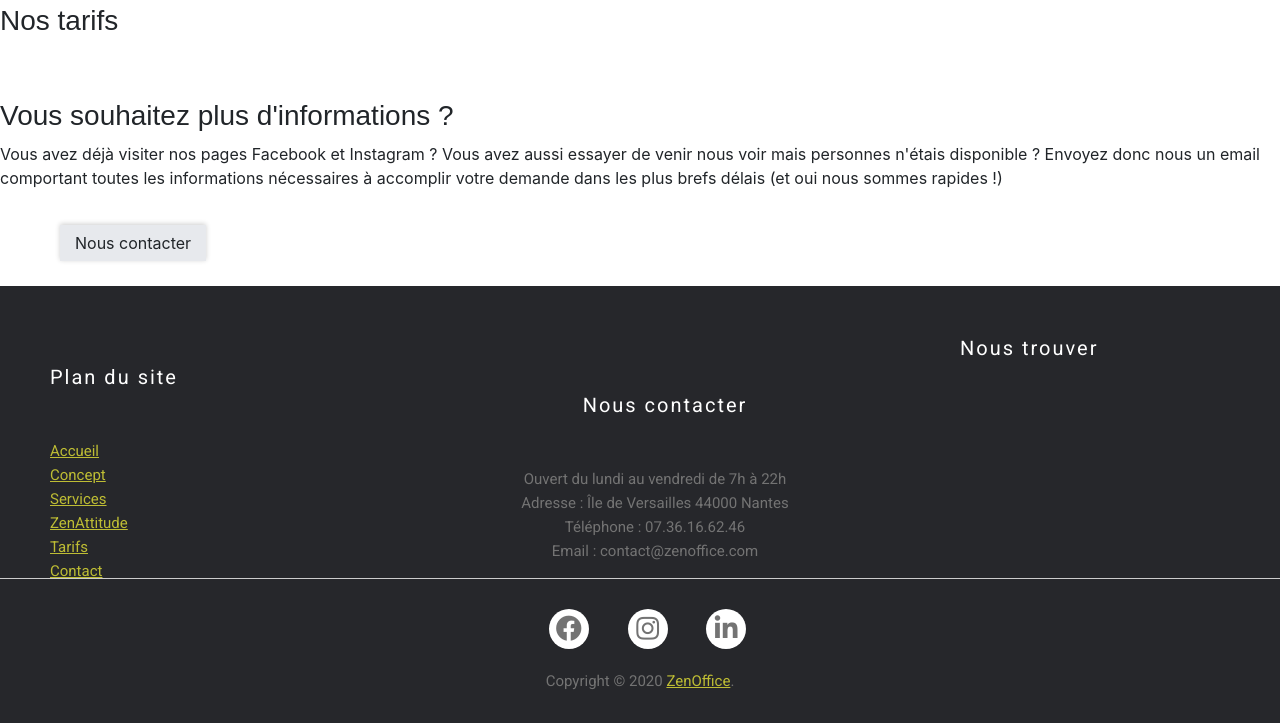
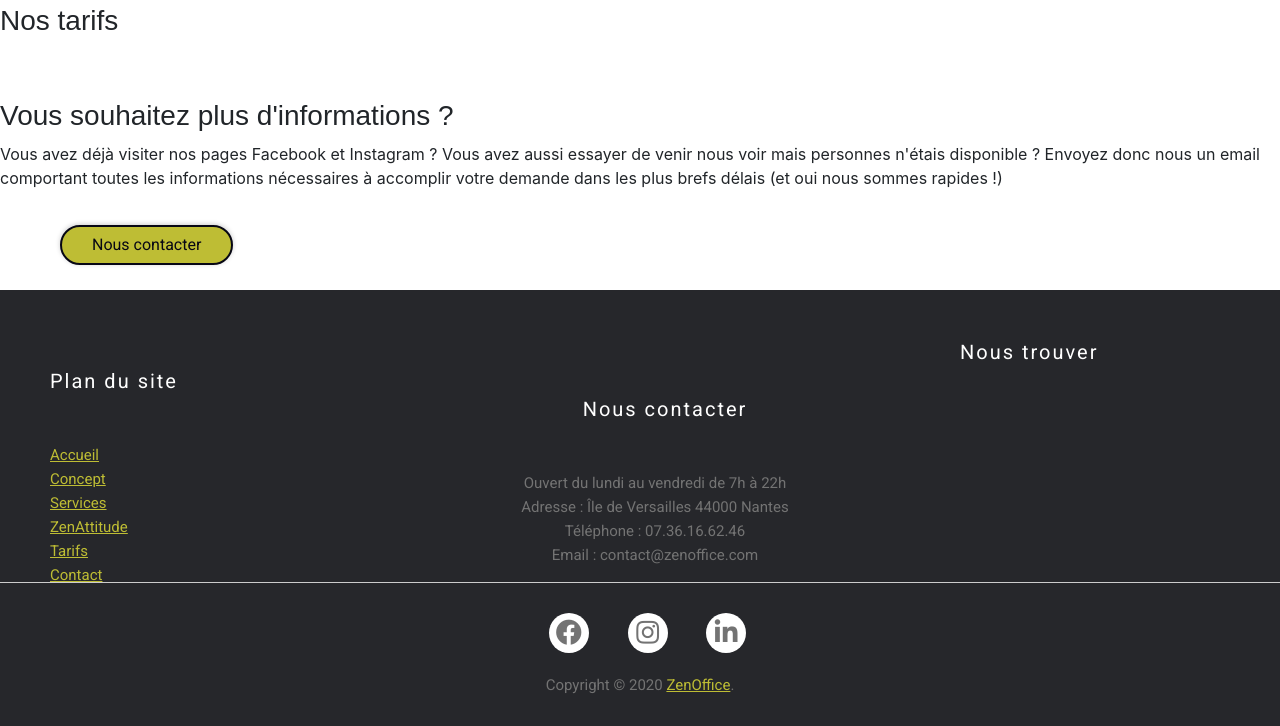
Before and after one commit to TiF0N/MSPR-HTML, a PHP site: page /tarifs.php in a window 1280 px wide. Shown: the part 560-1286 px from the top of the page. Run offline with PHP 8.4, Linux system fonts and the light colour scheme; style sheets or scripts are compiled from the project's sources; some libraries are stand-ins or nearby versions.

Commit message:
update: btn

```diff
--- a/concept.php
+++ b/concept.php
@@ -42,7 +42,7 @@
                 détendre et accroitre leur productivité et ainsi développer leur magnifique (oui on est en sûr !)
                 projet. Enfin, l'objectfi est de acsser la routine de travail habtituel afin de sans cesse se renouveler
                 et son s'améliorer.</p>
-            <button class="btn btn-primary">
+            <button class="btn-primary">
                 Découvrir nos services
             </button>
         </div>
--- a/contact.php
+++ b/contact.php
@@ -37,7 +37,7 @@
         <p>Vous avez déjà visiter nos pages Facebook et Instagram ? Vous avez aussi essayer de venir nous voir mais
             personnes n'étais disponible ? Envoyez donc nous un email comportant toutes les informations nécessaires à
             accomplir votre demande dans les plus brefs délais (et oui nous sommes rapides !).</p>
-        <button class="btn btn-primary">
+        <button class="btn-primary">
             Nous contacter
         </button>
     </div>
--- a/services.php
+++ b/services.php
@@ -59,7 +59,7 @@
             <p>Sortez du batîment et installez-vous près de la magnifique cascade. Maintenant, inspirez puis expirer,
                 inspirez puis expirer, inspi... bref vous connaissais la chanson ! ZenOffice s'appuyera sur les
                 différentes formes de relaxation et autres services afin de favoriser votre épanouissement.</p>
-            <button class="btn btn-primary">
+            <button class="btn-primary">
                 Découvrir la ZenAttitude
             </button>
         </div>
--- a/tarifs.php
+++ b/tarifs.php
@@ -24,7 +24,7 @@
             <p>Vous avez déjà visiter nos pages Facebook et Instagram ? Vous avez aussi essayer de venir nous voir mais
                 personnes n'étais disponible ? Envoyez donc nous un email comportant toutes les informations nécessaires à
                 accomplir votre demande dans les plus brefs délais (et oui nous sommes rapides !)</p>
-            <button class="btn btn-primary">
+            <button class="btn-primary">
                 Nous contacter
             </button>
         </div>
--- a/zenattitude.php
+++ b/zenattitude.php
@@ -43,7 +43,7 @@
                 Facebook ou sur notre page Instagram ! Sinon envoyez donc nous un email via le bouton situé sous ce
                 texte comportant toutes les informations nécessaires à accomplir votre demande dans les plus brefs
                 délais (et oui nous sommes rapides !)</p>
-            <button class="btn btn-primary">
+            <button class="btn-primary">
                 Nous contacter
             </button>
         </div>
```
Also changed, not shown: resources/sass/pages/_home.scss (line endings or trailing spaces).
